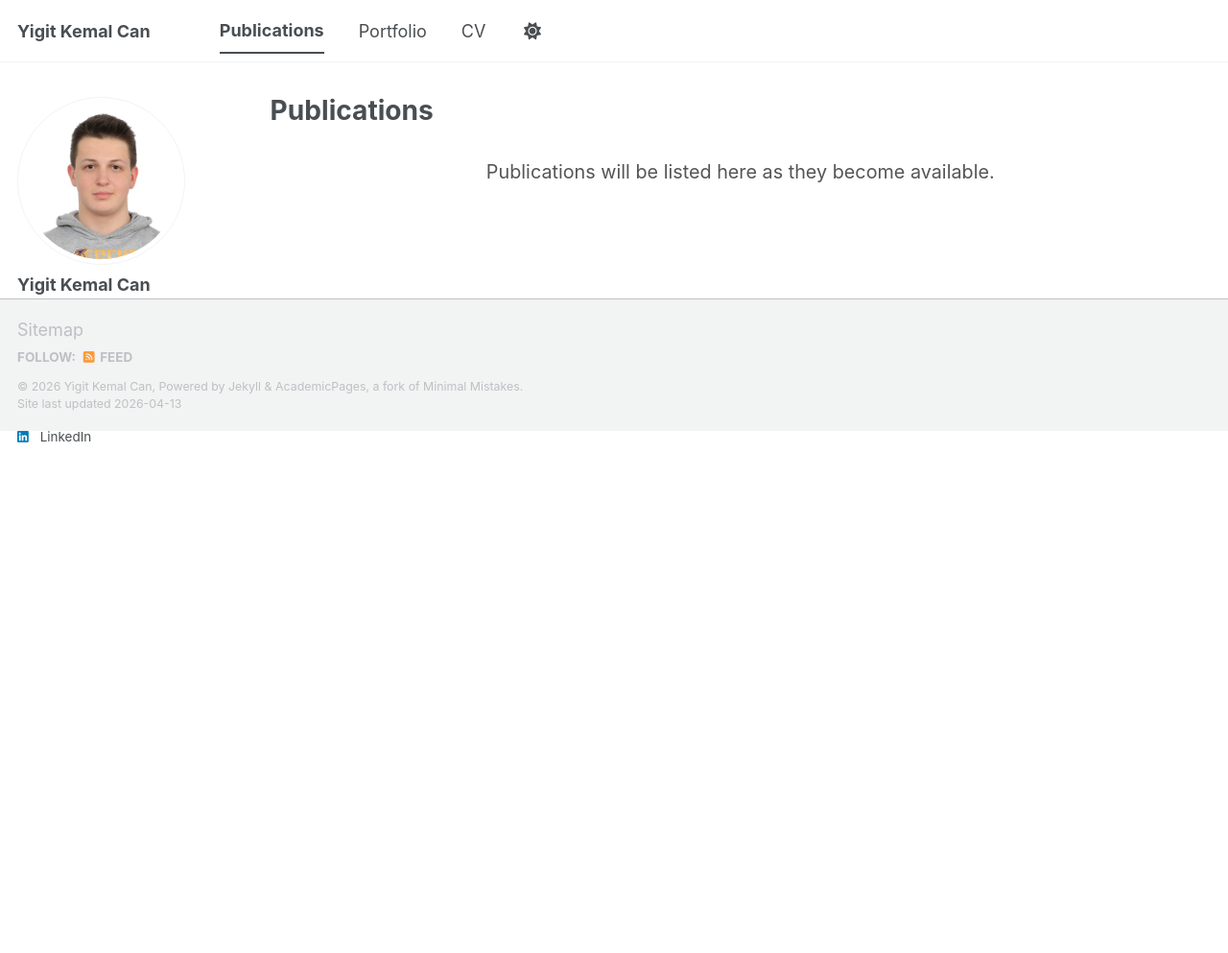
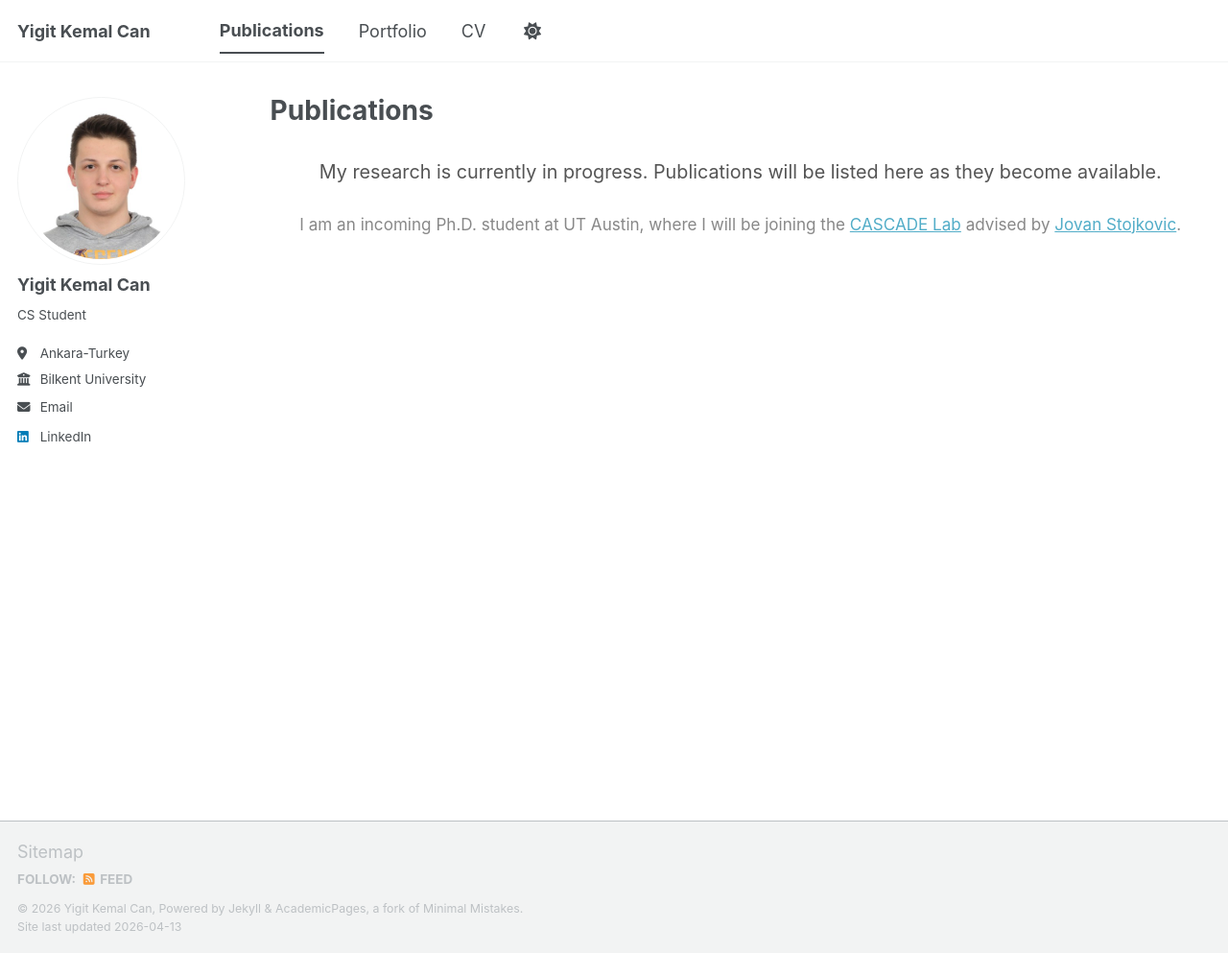
Before and after one commit to yigitkemalcan/yigitkemalcan.github.io, a Jekyll site: the page built from _pages/publications.html, in a window 1280 px wide and 993 px high. Shown: the whole window at 96% size. Built offline with Jekyll 4.4.1, drawn with Linux system fonts in a browser that asks for light colours; a script bundle is joined from its source files by our own code; library files that are not in the unit come from our copies.

Commit message:
Fix footer overlap on short pages by adding min-height

```diff
--- a/_pages/publications.html
+++ b/_pages/publications.html
@@ -7,8 +7,13 @@
 
 {% include base_path %}
 
-<div style="margin-top: 2em; text-align: center; color: #555">
+<div style="min-height: 600px; margin-top: 2em; text-align: center; color: #555">
   <p style="font-size: 1.1em">
-    Publications will be listed here as they become available.
+    My research is currently in progress. Publications will be listed here as they become available.
+  </p>
+  <p style="font-size: 0.95em; color: #888;">
+    I am an incoming Ph.D. student at UT Austin, where I will be joining the
+    <a href="https://cascade.cs.utexas.edu/">CASCADE Lab</a>
+    advised by <a href="https://jovans2.github.io/">Jovan Stojkovic</a>.
   </p>
 </div>
```
Also changed, not shown: _pages/cv.md (+2 -0 lines).
